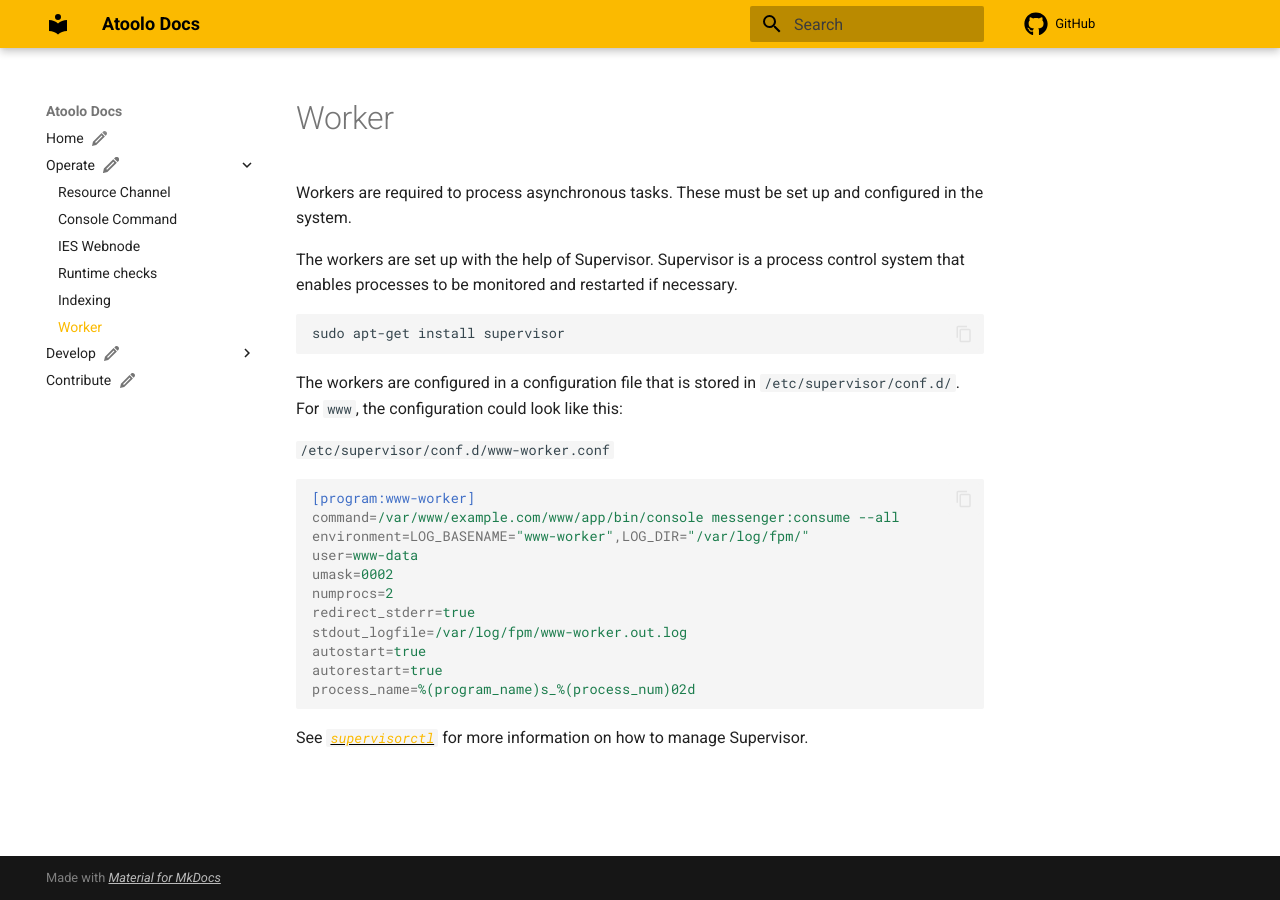
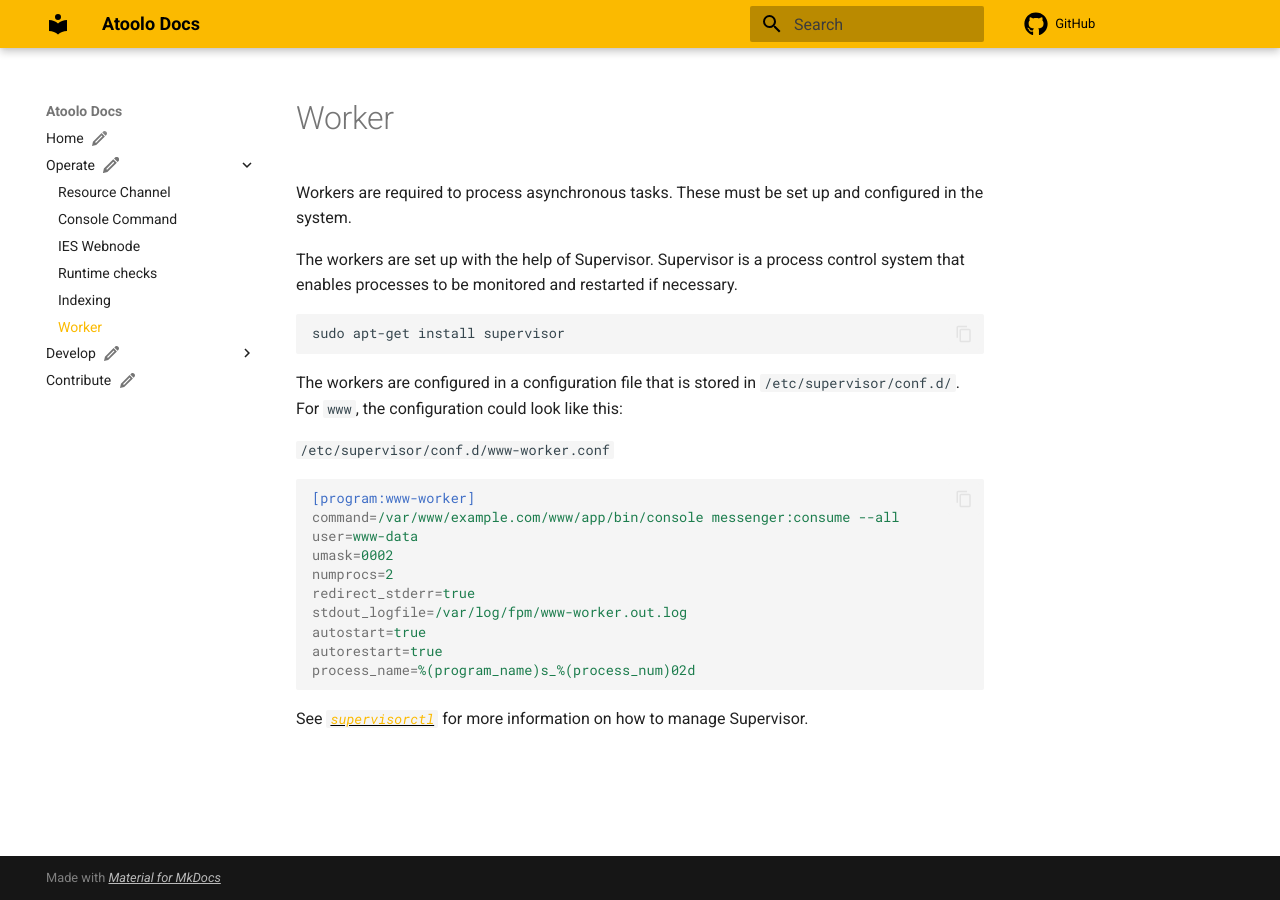
Before and after one commit to sitepark/atoolo-docs, an MkDocs documentation site: the page built from docs/operate/worker.md, in a window 1280 px wide. Built offline with MkDocs 1.6.1 and Material for MkDocs 9.7.7, drawn with Linux system fonts in a browser that asks for light colours; comment, search, counter and statistics services are not loaded.

Commit message:
docs: updaste worker.md

````diff
--- a/docs/operate/worker.md
+++ b/docs/operate/worker.md
@@ -15,7 +15,6 @@ The workers are configured in a configuration file that is stored in `/etc/super
 ```ini
 [program:www-worker]
 command=/var/www/example.com/www/app/bin/console messenger:consume --all
-environment=LOG_BASENAME="www-worker",LOG_DIR="/var/log/fpm/"
 user=www-data
 umask=0002
 numprocs=2
````
